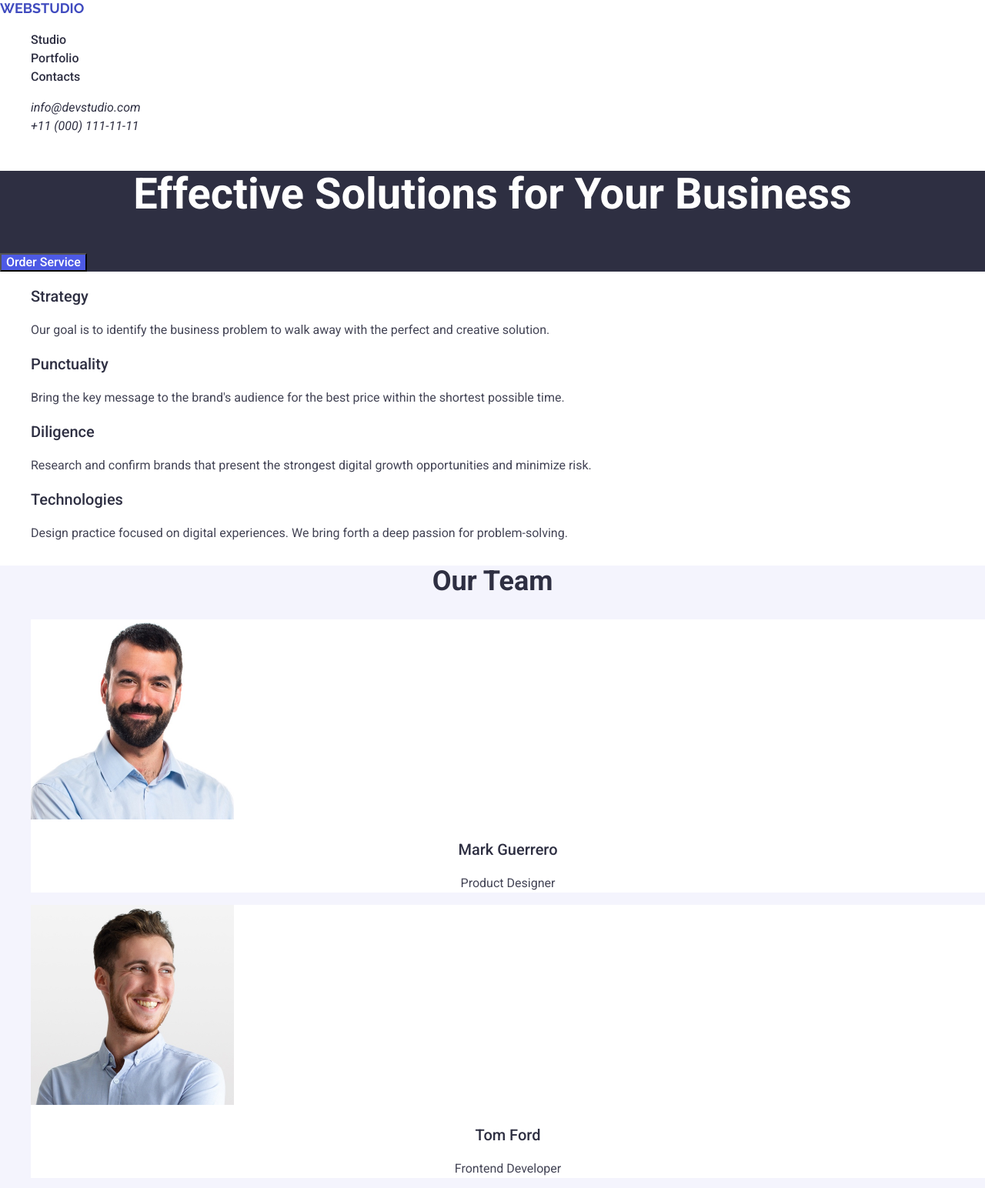
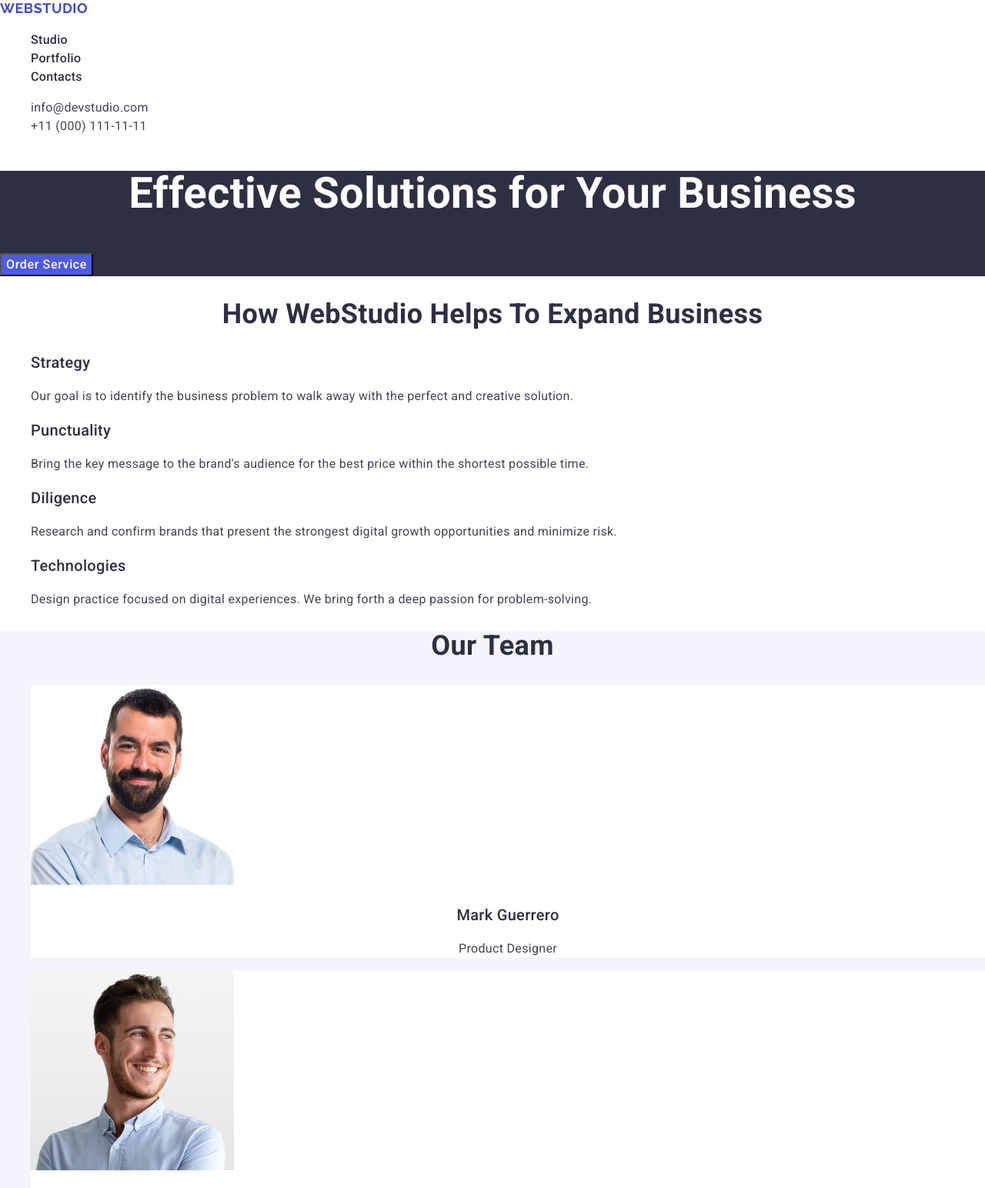
Before and after one commit to defaultnastia/goit-markup-hw-02, a plain HTML site: page index.html in a window 1280 px wide. Shown: the top 1544 px of the page at 77% size. Drawn offline with nearby package versions, Linux system fonts and the light colour scheme.

Commit message:
Fixed auto-check issues

```diff
--- a/css/styles.css
+++ b/css/styles.css
@@ -3,8 +3,8 @@ body {
   font-family: "Roboto", sans-serif;
   font-size: 16px;
   line-height: 1.5;
-  letter-spacing: 2%;
-  color: #2e2f42;
+  letter-spacing: 0.02em;
+  color: #434455;
   background-color: #ffffff;
 }
 
@@ -16,8 +16,11 @@ a {
 
 a:hover,
 a:active,
-a:hover .logo-accent,
-a:active .logo-accent {
+a:focus,
+a:hover .logo-accent-header,
+a:active .logo-accent-header,
+a:hover .logo-accent-footer,
+a:active .logo-accent-footer {
   color: #404bbf;
 }
 
@@ -25,22 +28,20 @@ ul {
   list-style-type: none;
 }
 
-h2 {
+.section-header {
   font-weight: 700;
   font-size: 36px;
-  line-height: 1.11111;
+  line-height: 1.11;
   text-transform: capitalize;
   text-align: center;
+  color: #2e2f42;
 }
 
-h3 {
+.list-item-header {
   font-weight: 500;
   font-size: 20px;
   line-height: 1.2;
-}
-
-p {
-  color: #434455;
+  color: #2e2f42;
 }
 
 /* LOGO */
@@ -50,19 +51,28 @@ p {
   text-transform: uppercase;
   font-weight: 700;
   font-size: 18px;
-  letter-spacing: 3%;
-  line-height: 1.16667;
-  color: inherit;
+  letter-spacing: 0.03em;
+  line-height: 1.17;
+  color: #4d5ae5;
 }
 
-.logo-accent {
-  color: #4d5ae5;
+.logo-accent-header {
+  color: #2e2f42;
+}
+
+.logo-accent-footer {
+  color: #f4f4fd;
 }
 
 /* HEADER */
 
-.header-navigation {
+.header-nav-list-item {
+  color: #2e2f42;
   font-weight: 500;
+}
+
+.header-contacts {
+  font-style: normal;
 }
 
 /* HERO */
@@ -75,27 +85,25 @@ p {
   color: #ffffff;
   font-weight: 700;
   font-size: 56px;
-  line-height: 1.07143;
+  line-height: 1.07;
   text-align: center;
 }
 
 .hero-order-button {
   cursor: pointer;
   font-weight: 500;
-  letter-spacing: 4%;
+  letter-spacing: 0.04em;
+  line-height: 1.5;
   color: #ffffff;
   background-color: #4d5ae5;
 }
 
-.order-button:hover {
+.hero-order-button:hover,
+.hero-order-button:focus {
   background-color: #404bbf;
 }
 
 /* FEATURES */
-
-.features-section-header {
-  display: none;
-}
 
 /* TEAM */
 
--- a/index.html
+++ b/index.html
@@ -9,6 +9,8 @@
       rel="stylesheet"
       href="https://cdn.jsdelivr.net/npm/modern-normalize@2.0.0/modern-normalize.min.css"
     />
+    <link rel="preconnect" href="https://fonts.googleapis.com" />
+    <link rel="preconnect" href="https://fonts.gstatic.com" crossorigin />
     <link
       href="https://fonts.googleapis.com/css2?family=Raleway:ital,wght@0,100..900;1,100..900&family=Roboto:ital,wght@0,100;0,300;0,400;0,500;0,700;0,900;1,100;1,300;1,400;1,500;1,700;1,900&display=swap"
       rel="stylesheet"
@@ -19,20 +21,26 @@
   <body>
     <header>
       <!-- TBD: add a link to the mainpage and navigation-->
-      <nav class="header-navigation">
+      <nav class="header-nav">
         <a class="logo" href="./index.html"
-          ><span class="logo-accent">Web</span>Studio</a
+          >Web<span class="logo-accent-header">Studio</span></a
         >
         <ul>
-          <li><a href="">Studio</a></li>
-          <li><a href="">Portfolio</a></li>
-          <li><a href="">Contacts</a></li>
+          <li class="header-nav-list-item">
+            <a href="./index.html">Studio</a>
+          </li>
+          <li class="header-nav-list-item"><a href="">Portfolio</a></li>
+          <li class="header-nav-list-item"><a href="">Contacts</a></li>
         </ul>
       </nav>
-      <address>
+      <address class="header-contacts">
         <ul>
-          <li><a href="mailto:info@devstudio.com">info@devstudio.com</a></li>
-          <li><a href="tel:+110001111111">+11 (000) 111-11-11</a></li>
+          <li class="header-contacts-list-item">
+            <a href="mailto:info@devstudio.com">info@devstudio.com</a>
+          </li>
+          <li class="header-contacts-list-item">
+            <a href="tel:+110001111111">+11 (000) 111-11-11</a>
+          </li>
         </ul>
       </address>
     </header>
@@ -46,34 +54,32 @@
       </section>
 
       <section class="features-section">
-        <h2 class="features-section-header">
-          How WebStudio helps to expand business
-        </h2>
+        <h2 class="section-header">How WebStudio helps to expand business</h2>
         <ul>
           <li>
-            <h3>Strategy</h3>
-            <p>
+            <h3 class="list-item-header">Strategy</h3>
+            <p class="list-item-text">
               Our goal is to identify the business problem to walk away with the
               perfect and creative solution.
             </p>
           </li>
           <li>
-            <h3>Punctuality</h3>
-            <p>
+            <h3 class="list-item-header">Punctuality</h3>
+            <p class="list-item-text">
               Bring the key message to the brand's audience for the best price
               within the shortest possible time.
             </p>
           </li>
           <li>
-            <h3>Diligence</h3>
-            <p>
+            <h3 class="list-item-header">Diligence</h3>
+            <p class="list-item-text">
               Research and confirm brands that present the strongest digital
               growth opportunities and minimize risk.
             </p>
           </li>
           <li>
-            <h3>Technologies</h3>
-            <p>
+            <h3 class="list-item-header">Technologies</h3>
+            <p class="list-item-text">
               Design practice focused on digital experiences. We bring forth a
               deep passion for problem-solving.
             </p>
@@ -82,49 +88,49 @@
       </section>
 
       <section class="team-section">
-        <h2>Our Team</h2>
+        <h2 class="section-header">Our Team</h2>
         <ul>
-          <li>
+          <li class="team-section-list-item">
             <img
               src="./images/team-mark-guerrero.jpg"
               alt="photo of a male employee, Mark Guerrero"
               width="264"
             />
-            <h3>Mark Guerrero</h3>
-            <p>Product Designer</p>
+            <h3 class="list-item-header">Mark Guerrero</h3>
+            <p class="list-item-text">Product Designer</p>
           </li>
-          <li>
+          <li class="team-section-list-item">
             <img
               src="./images/team-tom-ford.jpg"
               alt="photo of a male employee Tom Ford"
               width="264"
             />
-            <h3>Tom Ford</h3>
-            <p>Frontend Developer</p>
+            <h3 class="list-item-header">Tom Ford</h3>
+            <p class="list-item-text">Frontend Developer</p>
           </li>
-          <li>
+          <li class="team-section-list-item">
             <img
               src="./images/team-camila-garcia.jpg"
               alt="photo of a female employee Camila Garcia"
               width="264"
             />
-            <h3>Camila Garcia</h3>
-            <p>Marketing</p>
+            <h3 class="list-item-header">Camila Garcia</h3>
+            <p class="list-item-text">Marketing</p>
           </li>
-          <li>
+          <li class="team-section-list-item">
             <img
               src="./images/team-daniel-wilson.jpg"
               alt="photo of a male employee Daniel Wilson"
               width="264"
             />
-            <h3>Daniel Wilson</h3>
-            <p>UI Designer</p>
+            <h3 class="list-item-header">Daniel Wilson</h3>
+            <p class="list-item-text">UI Designer</p>
           </li>
         </ul>
       </section>
 
       <section class="portfolio-section">
-        <h2>Our Portfolio</h2>
+        <h2 class="section-header">Our Portfolio</h2>
         <ul>
           <li>
             <img
@@ -132,8 +138,8 @@
               alt="Mockups of the application on mobile devices"
               width="360"
             />
-            <h3>Banking App</h3>
-            <p>App</p>
+            <h3 class="list-item-header">Banking App</h3>
+            <p class="list-item-text">App</p>
           </li>
           <li>
             <img
@@ -141,8 +147,8 @@
               alt="A hand holding a smartphone near the payment terminal"
               width="360"
             />
-            <h3>Cashless Payment</h3>
-            <p>Marketing</p>
+            <h3 class="list-item-header">Cashless Payment</h3>
+            <p class="list-item-text">Marketing</p>
           </li>
           <li>
             <img
@@ -150,8 +156,8 @@
               alt="A laptop and a smartphone with the application displayed"
               width="360"
             />
-            <h3>Meditation App</h3>
-            <p>App</p>
+            <h3 class="list-item-header">Meditation App</h3>
+            <p class="list-item-text">App</p>
           </li>
           <li>
             <img
@@ -159,8 +165,8 @@
               alt="A person driving a car"
               width="360"
             />
-            <h3>Taxi Service</h3>
-            <p>Marketing</p>
+            <h3 class="list-item-header">Taxi Service</h3>
+            <p class="list-item-text">Marketing</p>
           </li>
           <li>
             <img
@@ -168,8 +174,8 @@
               alt="A smartphone with different screensavers"
               width="360"
             />
-            <h3>Screen Illustrations</h3>
-            <p>Design</p>
+            <h3 class="list-item-header">Screen Illustrations</h3>
+            <p class="list-item-text">Design</p>
           </li>
           <li>
             <img
@@ -177,8 +183,8 @@
               alt="A person in earphones looking into the smartphone"
               width="360"
             />
-            <h3>Online Courses</h3>
-            <p>Marketing</p>
+            <h3 class="list-item-header">Online Courses</h3>
+            <p class="list-item-text">Marketing</p>
           </li>
         </ul>
       </section>
@@ -186,7 +192,7 @@
 
     <footer class="footer">
       <a class="logo" href="./index.html"
-        ><span class="logo-accent">Web</span>Studio</a
+        >Web<span class="logo-accent-footer">Studio</span></a
       >
       <p class="footer-promo-text">
         Increase the flow of customers and sales for your business with digital
```
